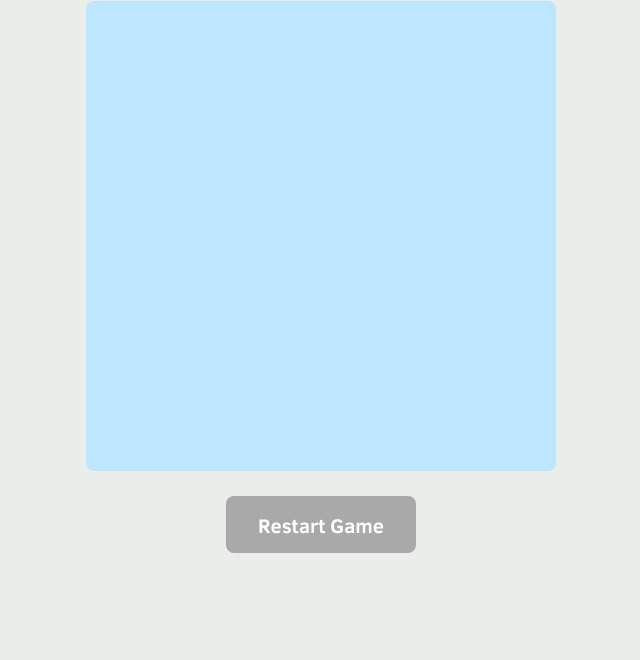
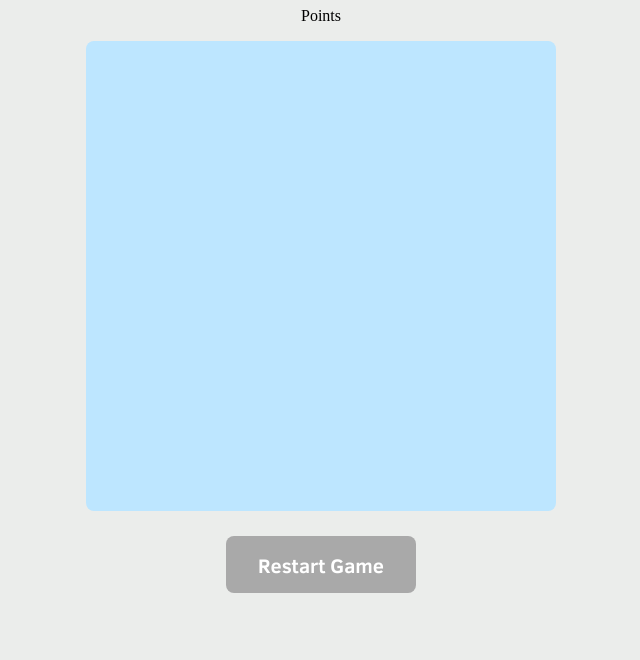
Before and after one commit to bcwan/2560, a website: page index.html in a window 1280 px wide. Shown: the part 140-800 px from the top of the page, without its empty margins (319-959 px from the left). Drawn offline with Linux system fonts and the light colour scheme.

Commit message:
Center points along with title

```diff
--- a/index.html
+++ b/index.html
@@ -14,7 +14,9 @@
   <section class="game-session">
     <div class="title-row">
       <h1 class="title-name">2560</h1>
-      <div class="points"></div>
+      <div class="points">
+        <p>Points</p>
+      </div>
     </div>
     <div id="board"></div>
     <button class="restart-btn" type="button">Restart Game</button>
```
Also changed, not shown: dist/stylesheets/game.css.
